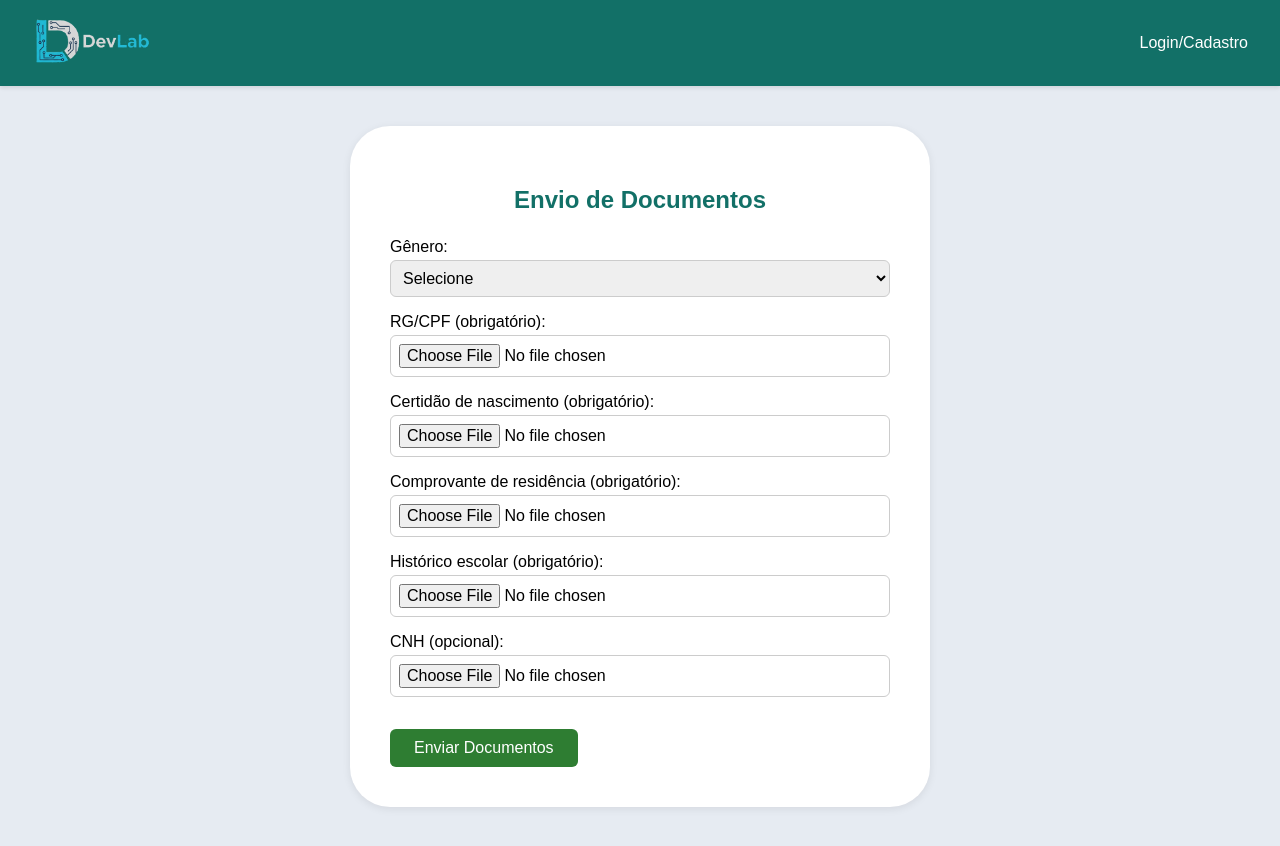
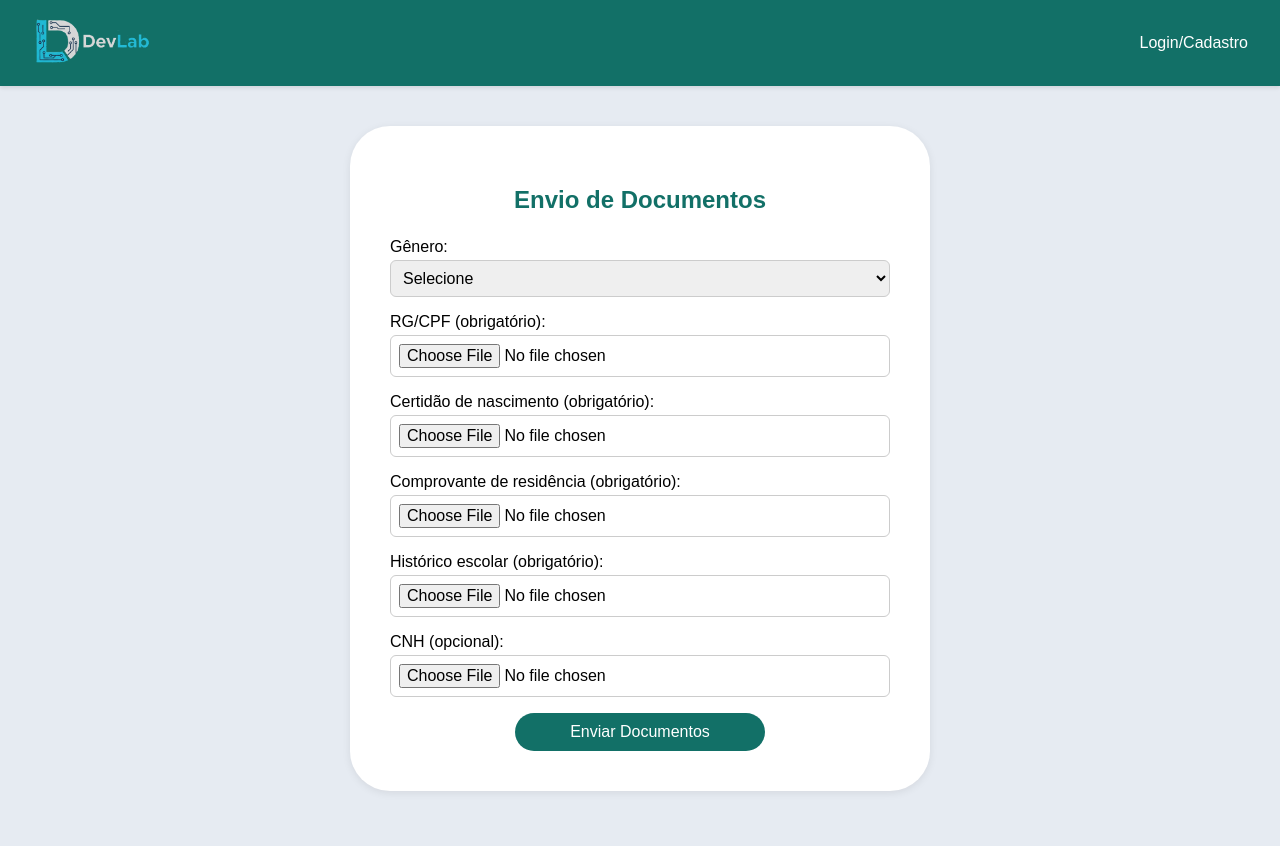
Before and after one commit to 211232023/DevLab, a React (Create React App) app in the folder RH_Projetos/frontend/: page /documentos in a window 1280 px wide. Built offline with nearby package versions, Linux system fonts and the light colour scheme.

Commit message:
Update Documentos.jsx

```diff
--- a/RH_Projetos/frontend/src/pages/candidatos/Documentos.jsx
+++ b/RH_Projetos/frontend/src/pages/candidatos/Documentos.jsx
@@ -1,6 +1,7 @@
 import React, { useState } from "react";
 import { useNavigate } from "react-router-dom";
 import "./Documentos.css";
+import Button from "../../components/Button";
 
 const Documentos = () => {
     const [form, setForm] = useState({
@@ -78,18 +79,18 @@ const Documentos = () => {
                         CNH (opcional):
                         <input type="file" name="cnh" accept=".pdf,.jpg,.png" onChange={handleChange} />
                     </label>
-                    <button type="submit" className="btn-enviar">Enviar Documentos</button>
+                    <Button type="submit" className="btn-enviar">Enviar Documentos</Button>
                 </form>
             ) : (
-                <div style={{ textAlign: "center", padding: "40px 0" }}>
+                <div style={{ textAlign: "center" }}>
                     <h3>Documentos enviados com sucesso!</h3>
-                    <button
+                    <Button
                         className="btn-enviar"
                         onClick={() => navigate("/etapas/:vagasId")}
                         style={{ marginTop: "24px" }}
                     >
                         Voltar para Etapas
-                    </button>
+                    </Button>
                 </div>
             )}
         </div>
```
